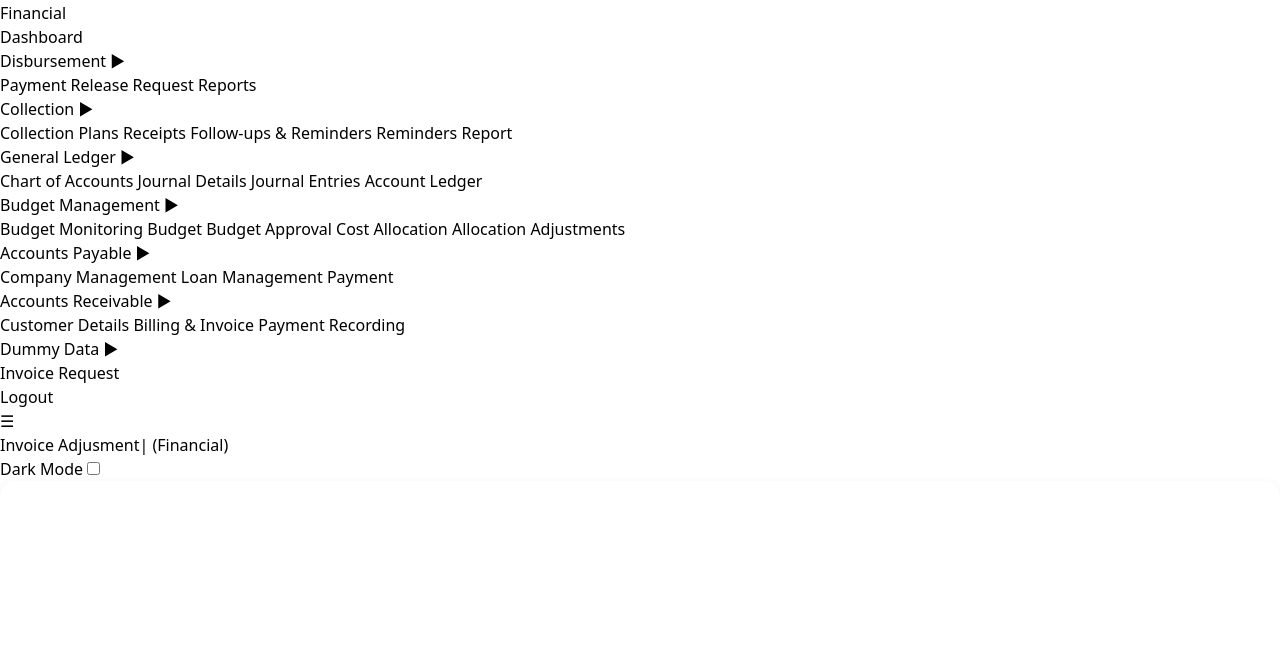
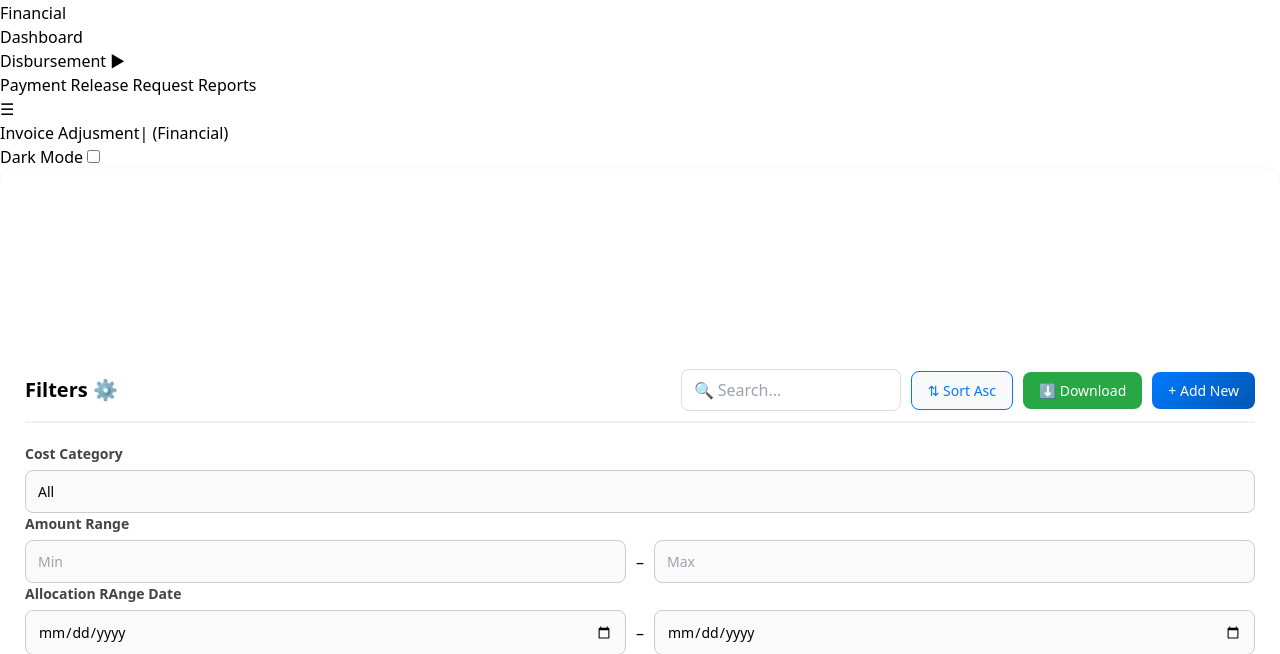
Before and after one commit to jamesariess/FINANCIAL, a PHP site: page /pages/ap/bill.php in a window 1280 px wide. Shown: the part 440-1094 px from the top of the page. Run offline with PHP 8.4, Linux system fonts and the light colour scheme; data that the repository does not hold is empty; some libraries are stand-ins or nearby versions.

Commit message:
Update sidebar.php

```diff
--- a/pages/sidebar.php
+++ b/pages/sidebar.php
@@ -23,113 +23,5 @@
   </div>
  </div>
 
-     <!--   Collection -->
- <div class="dropdown">
-  <a href="#" class="sidebar-item dropdown-toggle">
-    Collection
-    <span class="arrow">▶</span>
-  </a>
-  <div class="dropdown-menu">
-
-
-    <a href="<?php echo $baseURL; ?>collection/collectionplan.php" class="sidebar-item">Collection Plans</a>
-
-
-    <a href="<?php echo $baseURL; ?>collection/receipt.php" class="sidebar-item">Receipts</a>
-    <a href="<?php echo $baseURL; ?>collection/reminders.php" class="sidebar-item">Follow-ups & Reminders</a>
-     <a href="<?php echo $baseURL; ?>collection/adjustment.php" class="sidebar-item">Reminders Report</a>
-    <!-- <a href=" <?php echo $baseURL; ?>agingreport" class="sidebar-item">Aging Report</a> -->
 
   </div>
- </div>
-
-
-
-     <!-- General Ledger to bosssing -->
- <div class="dropdown">
-  <a href="#" class="sidebar-item dropdown-toggle">
-    General Ledger
-    <span class="arrow">▶</span>
-  </a>
-  <div class="dropdown-menu">
-    <a href="<?php echo $baseURL; ?>general ledger/chartofaccout.php" class="sidebar-item">Chart of Accounts</a>
-    <a href="<?php echo $baseURL; ?>general ledger/journalDetails.php" class="sidebar-item">Journal Details</a>
-    <a href="<?php echo $baseURL; ?>general ledger/journalentries.php" class="sidebar-item">Journal Entries</a>
-
-    <a href="<?php echo $baseURL; ?>general ledger/ledgerbalances.php" class="sidebar-item">Account Ledger</a>
-    <!-- <a href="#" class="sidebar-item">Period Control</a> -->
-  </div>
- </div>
-
-      <!-- Budgetmanagement to bosssing -->
- <div class="dropdown">
-  <a href="#" class="sidebar-item dropdown-toggle">
-    Budget Management
-    <span class="arrow">▶</span>
-  </a>
-  <div class="dropdown-menu">
-    <a href="<?php echo $baseURL; ?>budget/budgetmonitoring.php" class="sidebar-item">Budget Monitoring</a>
-    <a href="<?php echo $baseURL; ?>budget/budget.php" class="sidebar-item">Budget</a>
-    <a href="<?php echo $baseURL; ?>budget/budgetplanning.php" class="sidebar-item">Budget Approval</a>
-    <a href="<?php echo $baseURL; ?>budget/budgetallocation.php" class="sidebar-item">Cost Allocation</a>
-    <a href="<?php echo $baseURL; ?>budget/budgetadjustment.php" class="sidebar-item">Allocation Adjustments</a>
-
-  </div>
- </div>
-
-
-       <!-- Budgetmanagement to bosssing -->
-
-
-
-      <!-- Ap to bosssing -->
- <div class="dropdown">
-  <a href="#" class="sidebar-item dropdown-toggle">
-   Accounts Payable
-    <span class="arrow">▶</span>
-  </a>
-  <div class="dropdown-menu">
-    <a href="<?php echo $baseURL; ?>ap/vendor.php" class="sidebar-item">Company Management</a>
-     <a href="<?php echo $baseURL; ?>ap/loan.php" class="sidebar-item">Loan Management</a>
-    <a href="<?php echo $baseURL;?>ap/ap_ment.php" class="sidebar-item">Payment</a>
-       <!-- <a href="<?php echo $baseURL;?>ap/ap_adjustment.php" class="sidebar-item">Adjustment</a> -->
-    <!-- <a href="#" class="sidebar-item">Approval Workflow</a>
-    <a href="#" class="sidebar-item">Vendor Statements / Reconciliation</a>
-        <a href="#" class="sidebar-item">Credit/Debit Notes</a> -->
-  </div>
- </div>
-
-
-       <!-- Ar to bosssing -->
- <div class="dropdown">
-  <a href="#" class="sidebar-item dropdown-toggle">
-   Accounts Receivable
-    <span class="arrow">▶</span>
-  </a>
-  <div class="dropdown-menu">
-    <a href="<?php echo $baseURL; ?>ar/custumer.php" class="sidebar-item">Customer Details</a>
-    <a href="<?php echo $baseURL; ?>ar/invoice.php" class="sidebar-item">Billing & Invoice </a>
-    <a href="<?php echo $baseURL;?>ar/payment.php" class="sidebar-item">Payment Recording</a>
-    <!-- <a href="<?php echo $baseURL ;?>ar/adjustment.php" class="sidebar-item">Invoice Adjustments </a>
-    <a href="#" class="sidebar-item">AR Aging & Reports</a>
-    <a href="#" class="sidebar-item">Customer Statements / Reconciliation</a> -->
-  </div>
- </div>
- <div class="dropdown">
-  <a href="#" class="sidebar-item dropdown-toggle">
-   Dummy Data
-    <span class="arrow">▶</span>
-  </a>
-  <div class="dropdown-menu">
-    <a href="<?php echo $baseURL; ?>sample/custumer.php" class="sidebar-item">Invoice</a>
-    <a href="<?php echo $baseURL; ?>sample/request.php" class="sidebar-item">Request</a>
-
-
-  </div>
- </div>
-
-      <!-- <a href="#" class="sidebar-item admin-feature">System Settings</a>
-            <a href="#" class="sidebar-item admin-feature">User Permissions</a>
-            <a href="#" class="sidebar-item">Reports</a> -->
-            <a href="../login.php" class="sidebar-item">Logout</a>
-  </div>
```
